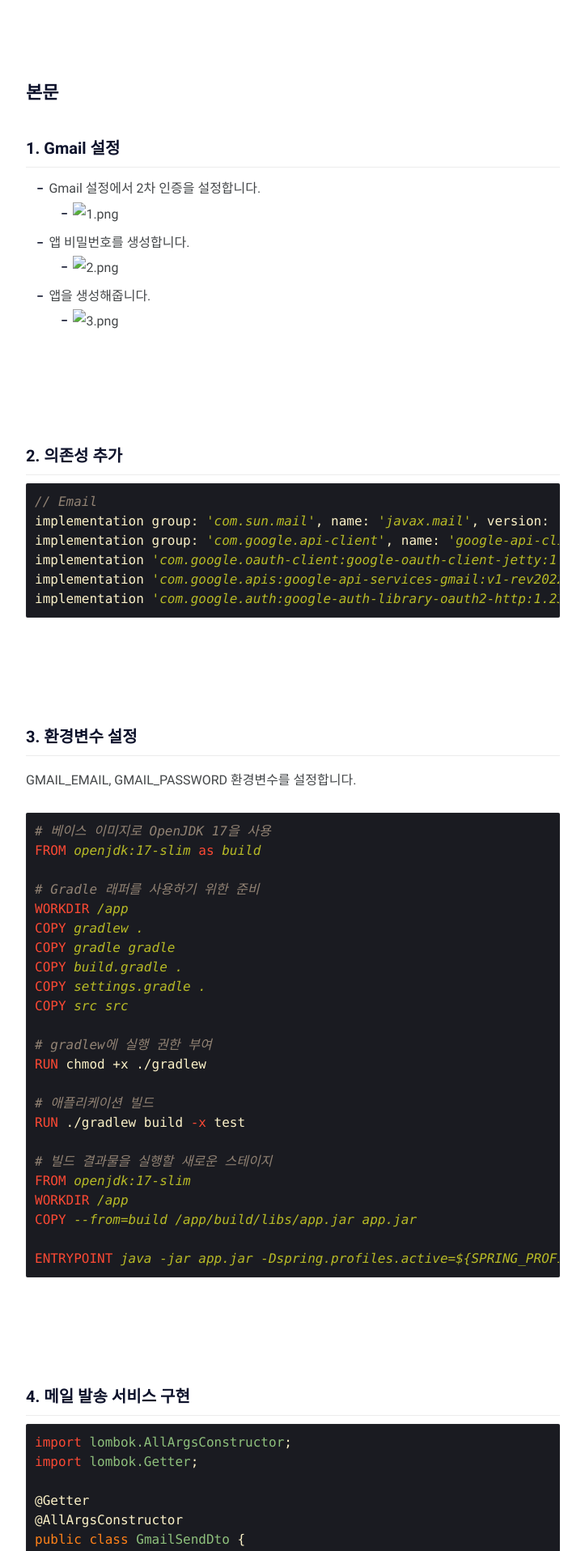
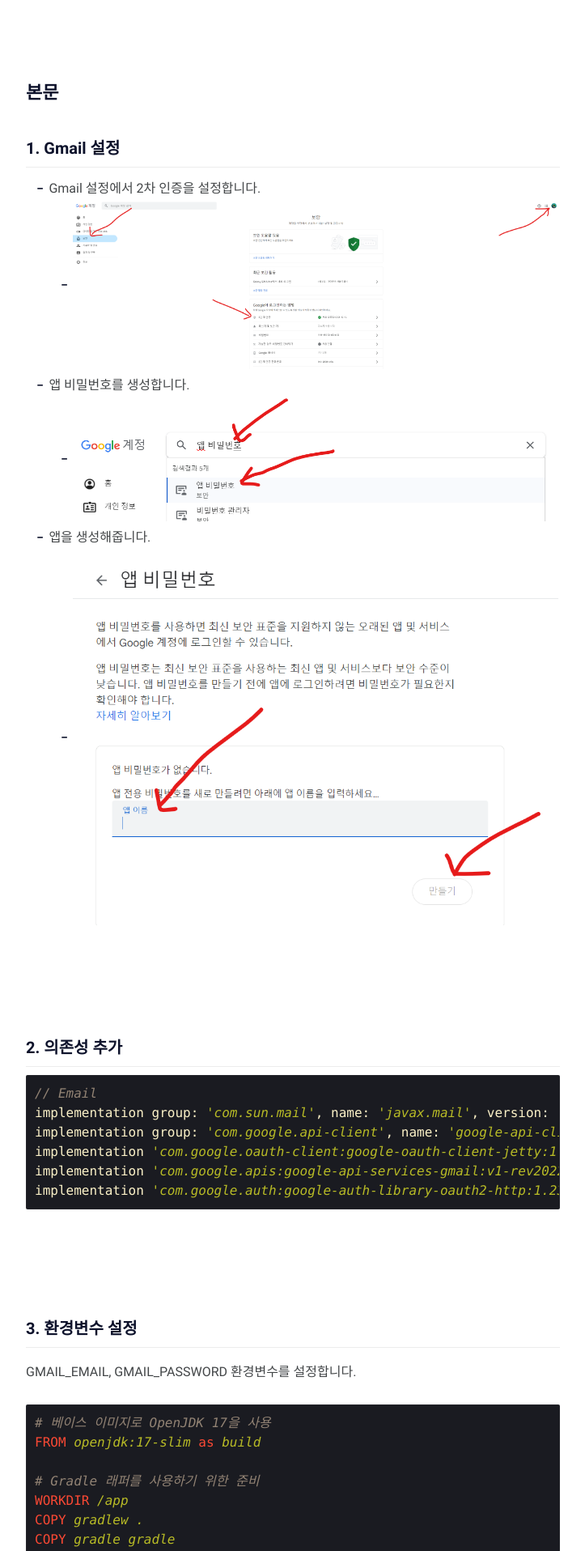
Before and after one commit to jd6186/jd6186.github.io, a Jekyll site: the page built from _posts/BackEnd/Java/2024-05-01-GmailSend.md, in a window 1280 px wide. Shown: the part 739-2655 px from the top of the page at 81% size, without its empty margins (278-1001 px from the left). Built offline with Jekyll 4.4.1, drawn with Linux system fonts in a browser that asks for light colours; comment, search, counter and statistics services are not loaded.

Commit message:
[Source Update] 이미지 오류 수정

```diff
--- a/_posts/BackEnd/Java/2024-05-01-GmailSend.md
+++ b/_posts/BackEnd/Java/2024-05-01-GmailSend.md
@@ -14,11 +14,11 @@ tags: [BackEnd JAVA GMAIL EMAIL]
 ## 본문
 ### 1. Gmail 설정
 * Gmail 설정에서 2차 인증을 설정합니다.
-  * ![1.png](..%2F..%2F..%2Fassets%2Fimg%2FBackEnd%2FJava%2F2024-05-01-GmailSend%2F1.png)
+  * <img src="../../../assets/img/BackEnd/Java/2024-05-01-GmailSend/1.png"  alt="1"/>
 * 앱 비밀번호를 생성합니다.
-  * ![2.png](..%2F..%2F..%2Fassets%2Fimg%2FBackEnd%2FJava%2F2024-05-01-GmailSend%2F2.png)
+  * <img src="../../../assets/img/BackEnd/Java/2024-05-01-GmailSend/2.png"  alt="2"/>
 * 앱을 생성해줍니다.
-  * ![3.png](..%2F..%2F..%2Fassets%2Fimg%2FBackEnd%2FJava%2F2024-05-01-GmailSend%2F3.png)
+  * <img src="../../../assets/img/BackEnd/Java/2024-05-01-GmailSend/3.png"  alt="3"/>
 
 <br/><br/>
 
```
